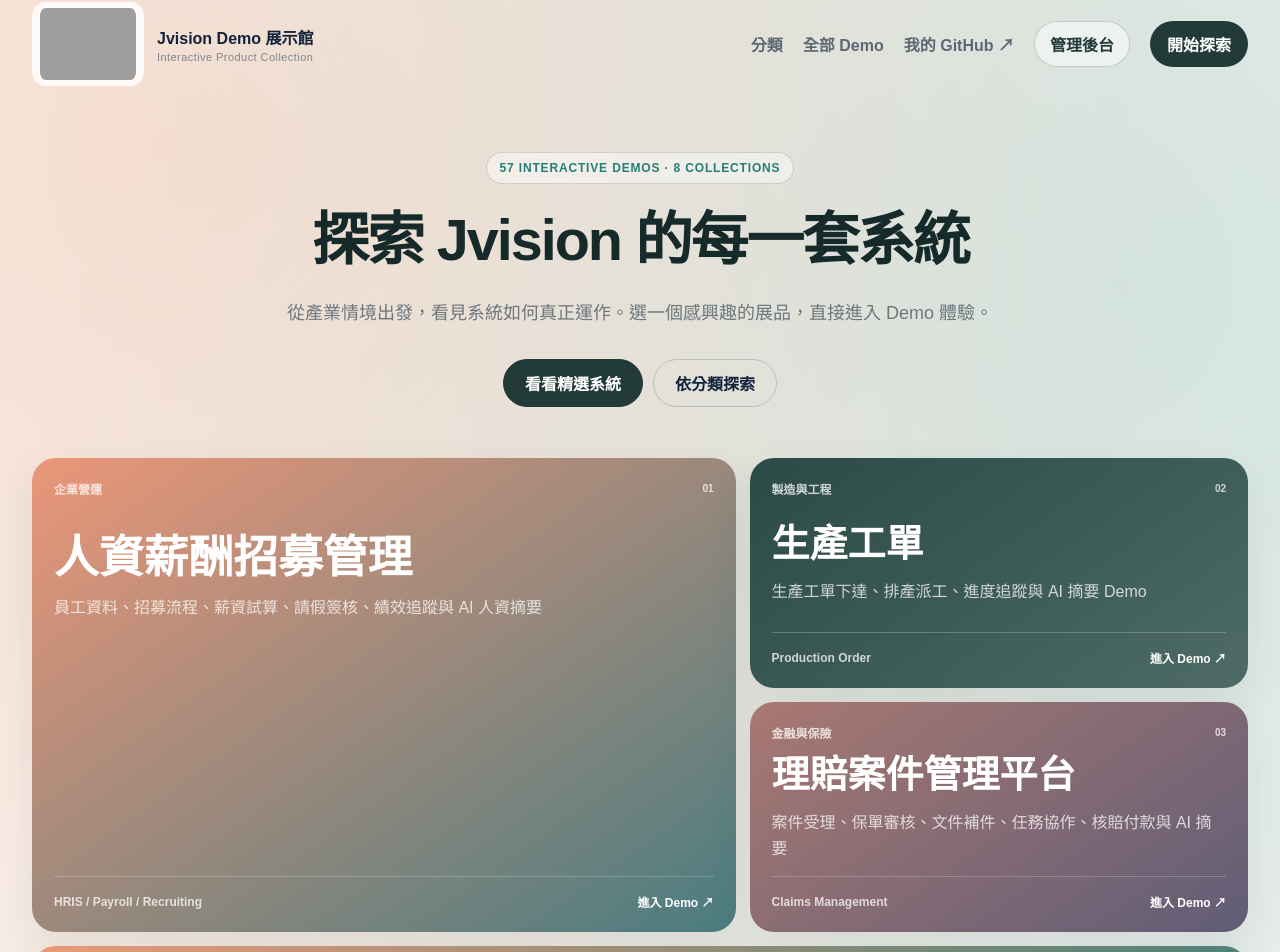
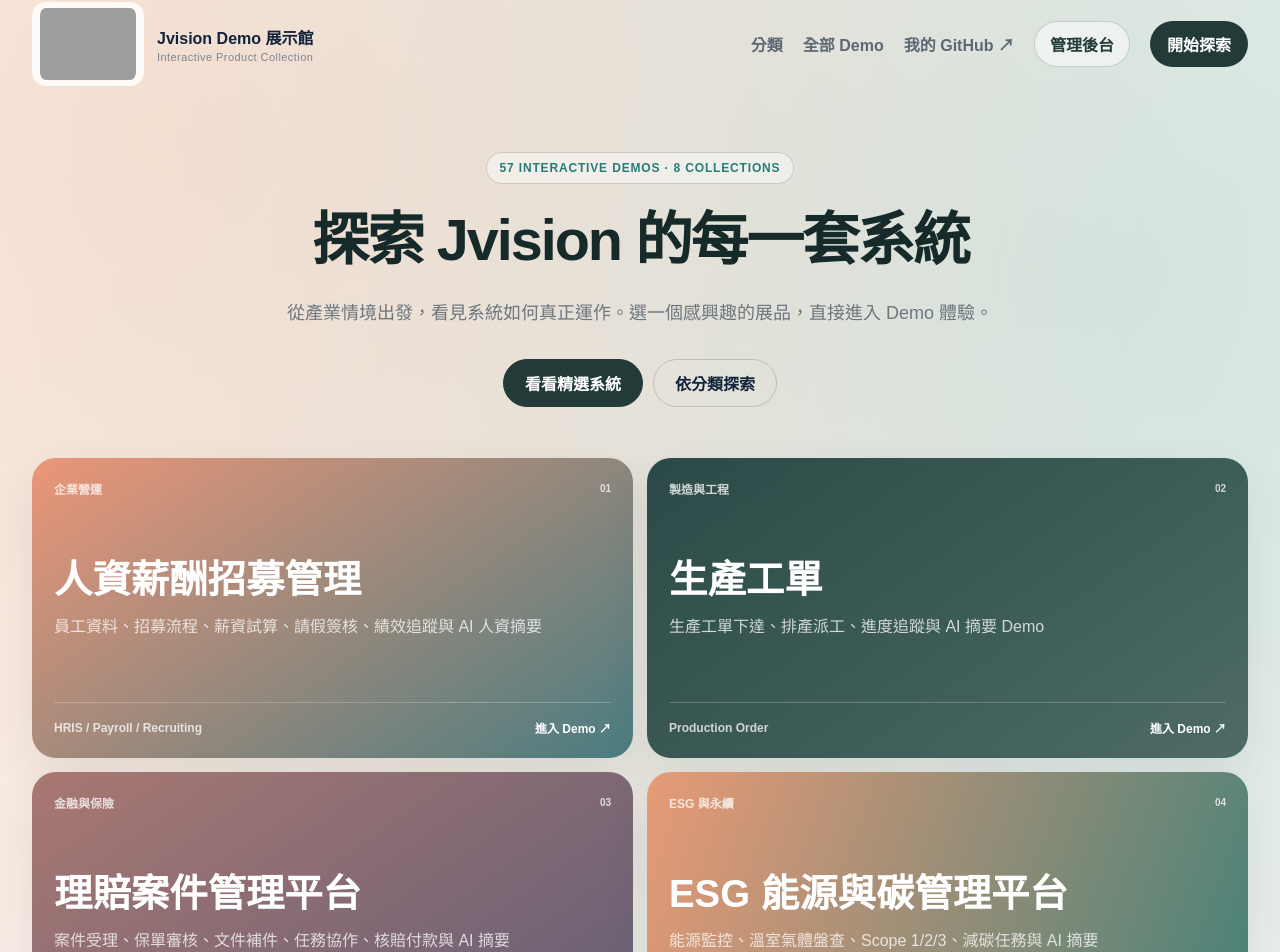
Before and after one commit to yunghua817/jvision-showcase-vercel, a Next.js app: page / in a window 1280 px wide. Shown: the top 952 px of the page. Built offline with nearby package versions, Linux system fonts and the light colour scheme; grey boxes are pictures that could not be loaded.

Commit message:
Equalize featured cards and collapse mobile navigation

```diff
--- a/src/app/globals.css
+++ b/src/app/globals.css
@@ -333,9 +333,11 @@
 .curator-brand > span { display: grid; gap: 2px; }
 .curator-brand strong { font-size: 16px; }
 .curator-brand small { color: #7d858e; font-size: 11px; letter-spacing: .04em; }
-.curator-header nav { display: flex; align-items: center; gap: 20px; color: #5e6874; font-weight: 800; }
+.curator-header nav { color: #5e6874; font-weight: 800; }
+.curator-nav-links { display: flex; align-items: center; gap: 20px; }
 .curator-admin-link { border: 1px solid rgba(34,59,57,.2); border-radius: 999px; padding: 10px 15px; background: rgba(255,255,255,.5); color: #223b39; }
 .curator-nav-action { border-radius: 999px; padding: 11px 17px; background: #223b39; color: #fff; }
+.curator-mobile-menu { display: none; }
 
 .curator-hero { max-width: 900px; margin: 0 auto; padding: clamp(36px,5vw,64px) 0 clamp(38px,4vw,56px); text-align: center; }
 .curator-label { display: inline-flex; border: 1px solid rgba(34,59,57,.18); border-radius: 999px; padding: 8px 13px; background: rgba(255,255,255,.45); color: #257d78; font-size: 12px; font-weight: 900; letter-spacing: .07em; text-transform: uppercase; }
@@ -345,19 +347,15 @@
 .curator-actions a { display: inline-flex; min-height: 48px; align-items: center; justify-content: center; border: 1px solid rgba(34,59,57,.2); border-radius: 999px; padding: 0 21px; font-weight: 900; }
 .curator-actions a:first-child { border-color: #223b39; background: #223b39; color: #fff; }
 
-.curator-showcase { display: grid; grid-template-columns: repeat(12,minmax(0,1fr)); grid-auto-rows: 230px; gap: 14px; }
+.curator-showcase { display: grid; grid-template-columns: repeat(2,minmax(0,1fr)); grid-auto-rows: 300px; gap: 14px; }
 .curator-piece { display: flex; min-width: 0; justify-content: space-between; flex-direction: column; overflow: hidden; border-radius: 24px; padding: 22px; color: #fff; box-shadow: 0 18px 45px rgba(49,55,53,.09); }
-.piece-1 { grid-column: span 7; grid-row: span 2; background: linear-gradient(145deg,#eb9678,#4a7c80); }
-.piece-1 { justify-content: flex-start; }
-.piece-1 .piece-content { margin-top: 36px; }
-.piece-1 .piece-footer { margin-top: auto; }
-.piece-2 { grid-column: span 5; background: linear-gradient(145deg,#2b4946,#4e6c65); }
-.piece-3 { grid-column: span 5; background: linear-gradient(145deg,#a97872,#605d76); }
-.piece-4 { grid-column: span 12; background: linear-gradient(110deg,#e89a76,#438178); }
+.piece-1 { background: linear-gradient(145deg,#eb9678,#4a7c80); }
+.piece-2 { background: linear-gradient(145deg,#2b4946,#4e6c65); }
+.piece-3 { background: linear-gradient(145deg,#a97872,#605d76); }
+.piece-4 { background: linear-gradient(110deg,#e89a76,#438178); }
 .piece-top, .piece-footer { display: flex; align-items: center; justify-content: space-between; gap: 18px; color: rgba(255,255,255,.76); font-size: 12px; font-weight: 900; }
-.piece-content strong { display: block; max-width: 650px; font-size: clamp(27px,3.5vw,48px); line-height: 1.08; }
+.piece-content strong { display: block; max-width: 650px; font-size: clamp(28px,3vw,42px); line-height: 1.08; }
 .piece-content p { max-width: 620px; margin: 14px 0 0; color: rgba(255,255,255,.76); line-height: 1.65; }
-.piece-2 .piece-content strong, .piece-3 .piece-content strong { font-size: clamp(25px,3vw,38px); }
 .piece-footer { border-top: 1px solid rgba(255,255,255,.22); padding-top: 16px; }
 .piece-footer b { color: #fff; }
 
@@ -376,19 +374,24 @@
 .curator-page .explore { background: #edf2f0; }
 
 @media (max-width: 900px) {
-  .curator-showcase { grid-auto-rows: 210px; }
-  .piece-1 { grid-column: span 12; grid-row: span 1; }
-  .piece-2, .piece-3 { grid-column: span 6; }
+  .curator-showcase { grid-auto-rows: 280px; }
   .curator-category-grid { grid-template-columns: repeat(2,minmax(0,1fr)); }
 }
 
 @media (max-width: 680px) {
   .curator-shell { padding: 0 15px; }
-  .curator-header { align-items: flex-start; flex-direction: column; padding: 18px 0; }
+  .curator-header { position: relative; align-items: center; flex-direction: row; padding: 15px 0; }
   .curator-brand small { display: none; }
-  .curator-header nav { display: grid; width: 100%; grid-template-columns: 1fr 1fr; gap: 8px; font-size: 13px; }
-  .curator-header nav a { display: flex; min-height: 40px; align-items: center; justify-content: center; border: 1px solid rgba(34,59,57,.14); border-radius: 999px; padding: 8px 10px; background: rgba(255,255,255,.48); }
-  .curator-header nav .curator-nav-action { border-color: #223b39; padding: 8px 10px; background: #223b39; }
+  .curator-header nav { margin-left: auto; font-size: 13px; }
+  .curator-nav-links { display: none; }
+  .curator-mobile-menu { position: relative; display: block; }
+  .curator-mobile-menu summary { display: flex; min-width: 82px; min-height: 42px; align-items: center; justify-content: center; border: 1px solid rgba(34,59,57,.2); border-radius: 999px; background: rgba(255,255,255,.68); color: #223b39; cursor: pointer; list-style: none; }
+  .curator-mobile-menu summary::-webkit-details-marker { display: none; }
+  .curator-mobile-menu[open] summary { border-color: #223b39; background: #223b39; color: #fff; }
+  .curator-mobile-menu > div { position: absolute; top: calc(100% + 9px); right: 0; z-index: 40; display: grid; width: min(275px,calc(100vw - 30px)); gap: 6px; border: 1px solid rgba(34,59,57,.14); border-radius: 18px; padding: 10px; background: rgba(255,255,255,.96); box-shadow: 0 20px 55px rgba(35,53,50,.18); backdrop-filter: blur(18px); }
+  .curator-mobile-menu > div a { display: flex; min-height: 43px; align-items: center; border-radius: 11px; padding: 0 13px; }
+  .curator-mobile-menu > div a:hover { background: #edf3f1; }
+  .curator-mobile-menu > div .curator-nav-action { justify-content: center; background: #223b39; color: #fff; }
   .curator-hero { padding-top: 38px; }
   .curator-hero h1 { font-size: 35px; line-height: 1.18; }
   .curator-actions a { width: 100%; }
--- a/src/app/page.tsx
+++ b/src/app/page.tsx
@@ -37,11 +37,23 @@
             <span><strong>Jvision Demo 展示館</strong><small>Interactive Product Collection</small></span>
           </a>
           <nav aria-label="主要導覽">
-            <a href="#curator-categories">分類</a>
-            <a href="#gallery">全部 Demo</a>
-            <a href="https://github.com/yunghua817">我的 GitHub ↗</a>
-            <a className="curator-admin-link" href="/admin">管理後台</a>
-            <a className="curator-nav-action" href="#gallery">開始探索</a>
+            <div className="curator-nav-links">
+              <a href="#curator-categories">分類</a>
+              <a href="#gallery">全部 Demo</a>
+              <a href="https://github.com/yunghua817">我的 GitHub ↗</a>
+              <a className="curator-admin-link" href="/admin">管理後台</a>
+              <a className="curator-nav-action" href="#gallery">開始探索</a>
+            </div>
+            <details className="curator-mobile-menu">
+              <summary>選單</summary>
+              <div>
+                <a href="#curator-categories">分類探索</a>
+                <a href="#gallery">全部 Demo</a>
+                <a href="https://github.com/yunghua817">我的 GitHub ↗</a>
+                <a href="/admin">管理後台</a>
+                <a className="curator-nav-action" href="#gallery">開始探索</a>
+              </div>
+            </details>
           </nav>
         </header>
 
```
